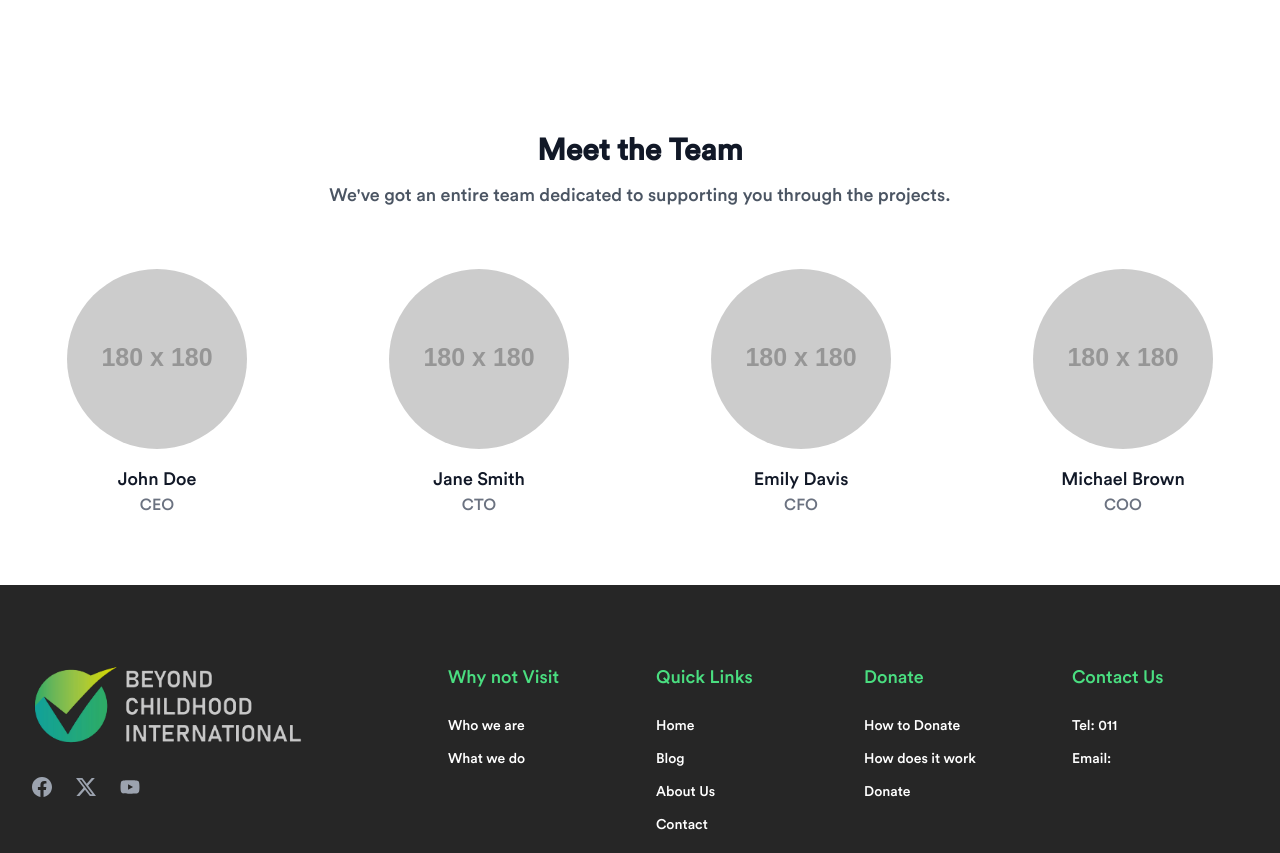
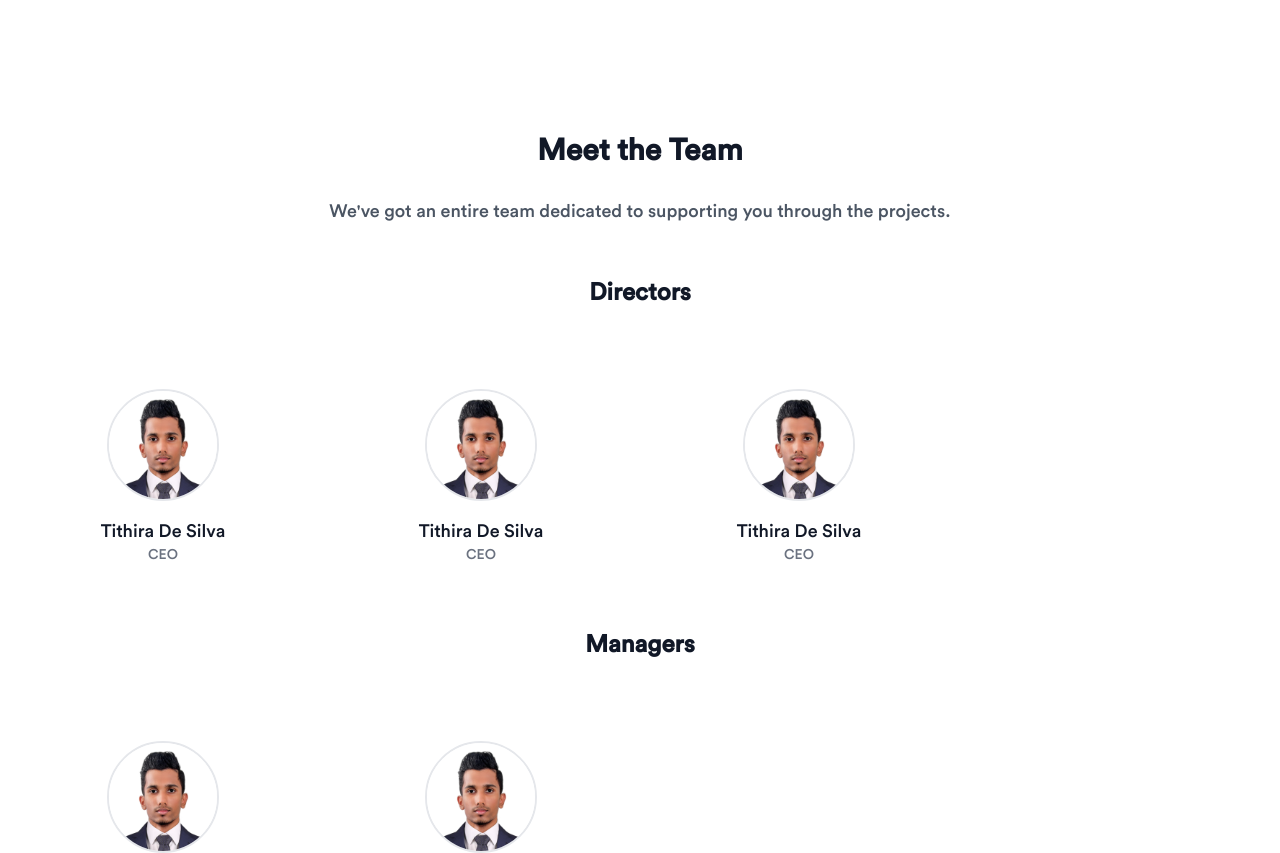
Before and after one commit to riyajath-ahamed/cbi-frontend, a React (Create React App) app: page /about in a window 1280 px wide. Shown: the part 820-1673 px from the top of the page. Built offline with nearby package versions, Linux system fonts and the light colour scheme.

Commit message:
Update
Update

```diff
--- a/src/assets/index.js
+++ b/src/assets/index.js
@@ -8,3 +8,4 @@ export {default as WhoAreWe} from './whoarewe.png';
 export {default as Quotes1} from './Quotes1.png';
 export {default as Quotes2} from './Quotes2.png';
 export {default as Quotes3} from './Quotes3.png';
+export {default as image_tithira} from './image_tithira.png';
--- a/src/components/aboutUsPage/AboutUsPage.js
+++ b/src/components/aboutUsPage/AboutUsPage.js
@@ -1,17 +1,65 @@
-import React from 'react';
-import { teamMember } from '../../constants/constant';
+import React from "react";
+import { teamMember } from "../../constants/constant"; // Assuming this is needed elsewhere
+import tithiraImage from "../../assets/image_tithira.png"; // Adjust the relative path based on the file location.
 
-const TeamMember = ({ name, position, imageUrl }) => (
-    <div className="background text-center transition-transform transform hover:scale-105">
-        <img className="w-45 h-45 rounded-full mx-auto" src={imageUrl} alt={`${name} - ${position}`} />
-        <p className="mt-4 text-lg">{name}</p>
-        <p className="text-gray-500 mb-[20px]">{position}</p>
+
+const teamData = {
+  directors: [
+    { name: "Tithira De Silva", position: "CEO", imageUrl: tithiraImage },
+    { name: "Tithira De Silva", position: "CEO", imageUrl: tithiraImage },
+    { name: "Tithira De Silva", position: "CEO", imageUrl: tithiraImage },
+  ],
+  managers: [
+    { name: "Tithira De Silva", position: "CEO", imageUrl: tithiraImage },
+    { name: "Tithira De Silva", position: "CEO", imageUrl: tithiraImage },
+  ],
+  advisors: [
+    { name: "Tithira De Silva", position: "CEO", imageUrl: tithiraImage },
+    { name: "Tithira De Silva", position: "CEO", imageUrl: tithiraImage },
+    { name: "Tithira De Silva", position: "CEO", imageUrl: tithiraImage },
+    // Add the rest of the advisors...
+  ],
+  sriLankaProjectTeam: [
+    { name: "Tithira De Silva", position: "CEO", imageUrl: tithiraImage },
+    { name: "Tithira De Silva", position: "CEO", imageUrl: tithiraImage },
+    { name: "Tithira De Silva", position: "CEO", imageUrl: tithiraImage },
+    { name: "Tithira De Silva", position: "CEO", imageUrl: tithiraImage },
+    { name: "Tithira De Silva", position: "CEO", imageUrl: tithiraImage },
+  ],
+  members: [
+    { name: "Tithira De Silva", position: "CEO", imageUrl: tithiraImage },
+    { name: "Tithira De Silva", position: "CEO", imageUrl: tithiraImage },
+    // Add the rest of the members...
+  ],
+};
+
+const AboutUsPage = () => {
+  // Define the renderTeam function
+  const renderTeam = (title, members) => {
+    return (
+        <div className="mb-16">
+            <h3 className="text-2xl font-semibold text-center mb-20 mt-10">{title}</h3> {/* Adjusted margin-bottom */}
+            <div className="grid grid-cols-2 md:grid-cols-4 gap-6">
+                {members.map((member, index) => (
+                    <div key={index} className="text-center">
+                        <img
+                            src={member.imageUrl}
+                            alt={member.name}
+                            className="w-28 h-28 rounded-full mx-auto mb-4 border-2 border-gray-200"
+                        />
+                        <p className="font-medium text-lg">{member.name}</p>
+                        <p className="text-sm text-gray-500">{member.position}</p>
+                    </div>
+                ))}
+            </div>
         </div>
     );
+};
 
-const AboutUs = () => {
+
   return (
     <div className="bg-white text-gray-900">
+      {/* About Us Section */}
       <section className="py-12">
         <div className="max-w-7xl mx-auto lg:px-24 px-8">
           <h1 className="text-4xl font-bold text-center mb-2">About Us</h1>
@@ -37,26 +85,22 @@ const AboutUs = () => {
         </div>
       </section>
 
+      {/* Meet the Team Section */}
       <section className="py-12">
         <div className="max-w-7xl mx-auto px-4">
-                    <h2 className="text-3xl font-bold text-center mb-2">Meet the Team</h2>
-                    <p className="text-center text-lg text-gray-600 leading-loose">
+          <h2 className="text-3xl font-bold text-center mb-6">Meet the Team</h2>
+          <p className="text-center text-lg text-gray-600 leading-loose mb-12">
             We've got an entire team dedicated to supporting you through the projects.
           </p>
-                    <div className="mt-14 grid grid-cols-2 md:grid-cols-4 gap-10">
-                        {teamMember.map((member, index) => (
-                            <TeamMember
-                                key={index}
-                                name={member.name}
-                                position={member.position}
-                                imageUrl={member.imageUrl}
-                            />
-                        ))}
-                    </div>
+          {renderTeam("Directors", teamData.directors)}
+          {renderTeam("Managers", teamData.managers)}
+          {renderTeam("Advisors", teamData.advisors)}
+          {renderTeam("Sri Lanka Project Team", teamData.sriLankaProjectTeam)}
+          {renderTeam("Members", teamData.members)}
         </div>
       </section>
     </div>
   );
 };
 
-export default AboutUs;
+export default AboutUsPage;
```
Also changed, not shown: src/assets/image_tithira.png (added). Lines whose indentation alone changed are shown as unchanged.
